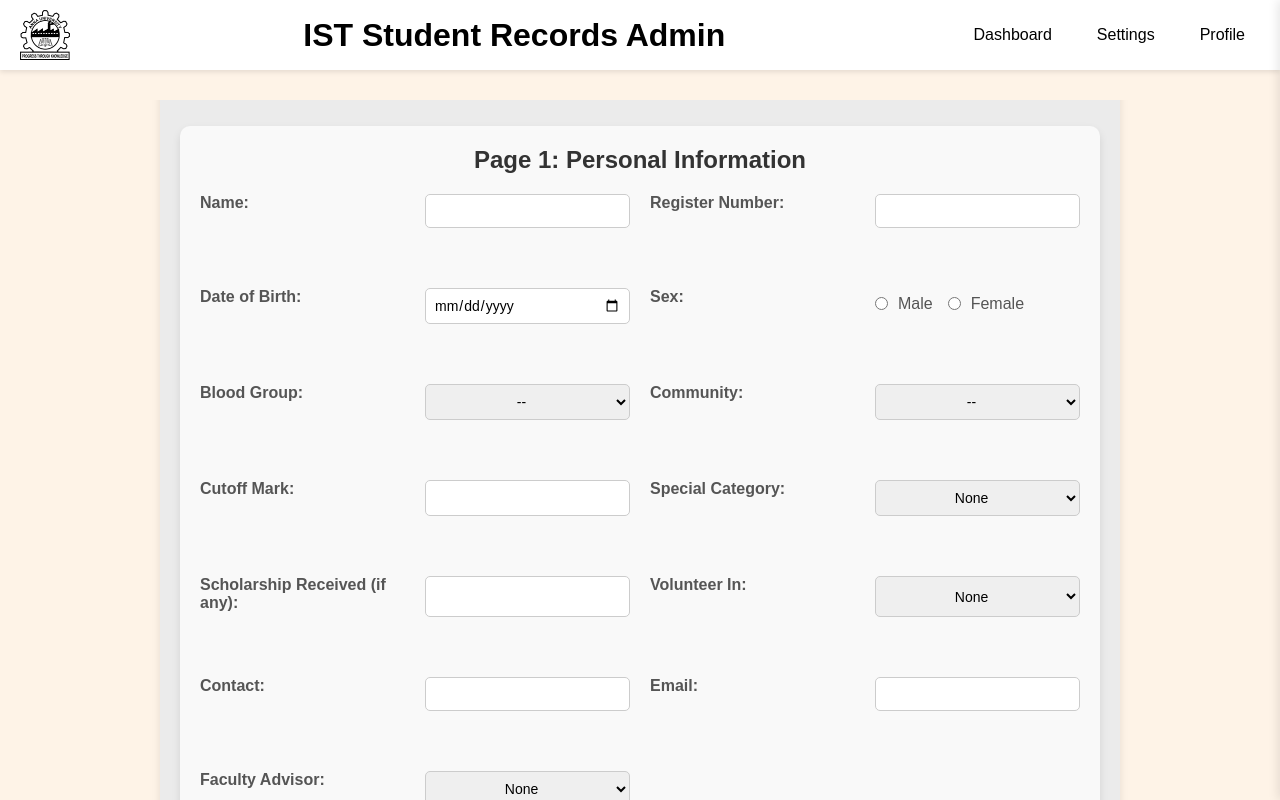
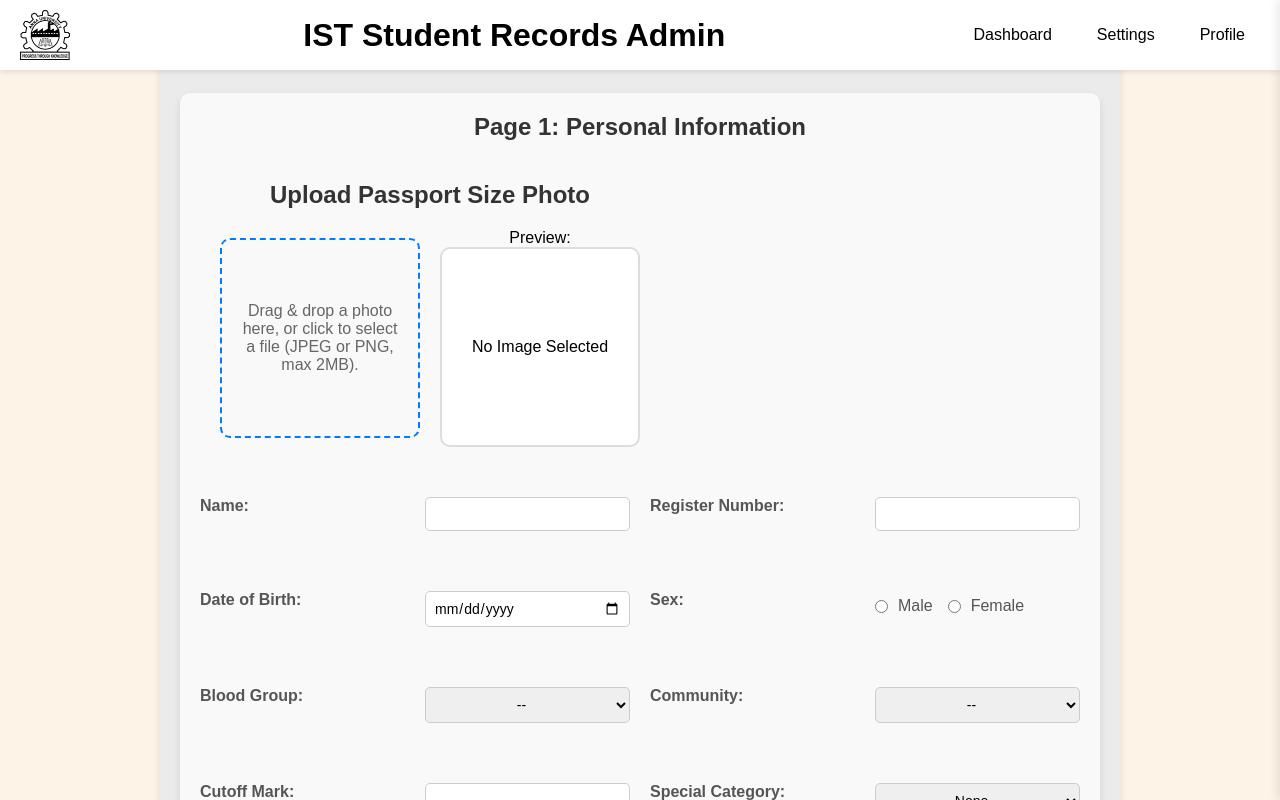
Before and after one commit to Ashishprakashp/srms, a React (Create React App) app: page / in a window 1280 px wide. Built offline with nearby package versions, Linux system fonts and the light colour scheme.

Commit message:
Feb3 15:45

```diff
--- a/package.json
+++ b/package.json
@@ -8,6 +8,7 @@
     "lucide-react": "^0.474.0",
     "react": "^19.0.0",
     "react-dom": "^19.0.0",
+    "react-dropzone": "^14.3.5",
     "react-router-dom": "^7.1.5",
     "react-scripts": "5.0.1",
     "web-vitals": "^4.2.4"
--- a/src/Page1.css
+++ b/src/Page1.css
@@ -1,10 +1,11 @@
 body{
-    margin-top: 100px;
-    padding-top: 50px;
+
+    padding-top: 150px;
 
 }
 /* Page1.css */
 .page1-container {
+
     max-width: 100vw;
     margin-top: 150px;
     /* margin-bottom:150px; */
@@ -12,8 +13,8 @@ body{
     background-color: #f9f9f9;
     border-radius: 10px;
     box-shadow: 0 4px 8px rgba(0, 0, 0, 0.1);
-    /* overflow-y: auto; */
-    max-height: 90vh;
+    /* overflow-y: scroll; */
+    /* max-height: 100vh; */
   }
 
   .page1-container h2 {
@@ -168,3 +169,57 @@ body{
 .experience-table button:hover {
     background-color: #c82333;
 }
+
+/* Styling for the file upload container */
+.file-upload-container {
+  display: flex;
+  align-items: center;  /* Ensures vertical alignment */
+  gap: 10px;  /* Adds space between text and input */
+}
+
+/* Hide the default file input */
+.file-input {
+  display: none;
+}
+
+/* Custom label for file upload button */
+.file-upload-label {
+  display: flex;
+  align-items: center;
+  cursor: pointer;
+  color: white;
+  border-radius: 5px;
+  padding: 10px 15px;
+  transition: 0.3s;
+}
+
+/* Icon styling */
+.upload-icon {
+  width: 70px; /* Adjust size as needed */
+  margin-right: 10px; /* Space between the icon and text */
+}
+
+fieldset{
+  padding: 20px 50px;
+  border-color: #409cffb6;
+  border-radius: 5px;
+  margin-bottom: 50px;
+}
+
+legend{
+    display: block;
+    font-weight: bold;
+    margin-bottom: 5px;
+    color: #000000;
+}
+
+.signature{
+  display: flex;
+  font-size: 24px;
+  font-weight: bold;
+  color: #333;
+  justify-content: center;
+}
+input[type="checkbox"]{
+  transform: scale(2);
+}
--- a/src/Page1.js
+++ b/src/Page1.js
@@ -1,12 +1,26 @@
 import React from 'react';
 import './Page1.css'; // Import the external CSS file
+import Folder from "./res/folder.png";
+import PassportPhotoUpload from './PassportPhotoUpload';
 
 const Page1 = ({ formData, setFormData }) => {
+  const [fileName, setFileName] = React.useState('');
+  const handleFileChange = (e) => {
+    const file = e.target.files[0];
+    if (file) {
+        setFileName(file.name);  // Set the selected file name
+    }
+};
   return (
       <div className="page1-container">
         <h2>Page 1: Personal Information</h2>
 
+        <div className='form-group'>
+        <PassportPhotoUpload/>
+        </div>
+
         <div className="form-group">
+
           <label>Name:</label>
           <input
             type="text"
--- a/src/Page4.js
+++ b/src/Page4.js
@@ -59,22 +59,28 @@ const Page4 = ({ formData, setFormData }) => {
           value={formData.entranceRegister || ''}
           onChange={(e) => setFormData({ ...formData, entranceRegister: e.target.value })}
         />
-      </div>
-      <div className="form-group">
         <label>Score:</label>
         <input
           type="number"
           value={formData.entranceScore || ''}
           onChange={(e) => setFormData({ ...formData, entranceScore: e.target.value })}
         />
-      </div>
-      <div className="form-group">
         <label>Year:</label>
         <input
           type="number"
           value={formData.entranceYear || ''}
           onChange={(e) => setFormData({ ...formData, entranceYear: e.target.value })}
         />
+        <label>Scorecard: </label>
+        <input
+        type='file'
+        />
+      </div>
+      <div className="form-group">
+
+      </div>
+      <div className="form-group">
+
       </div>
 
       <h2>Previous Work Experience Details</h2>
@@ -96,6 +102,10 @@ const Page4 = ({ formData, setFormData }) => {
           type="number"
           value={newExperience.expYears}
           onChange={(e) => setNewExperience({ ...newExperience, expYears: e.target.value })}
+        />
+        <label>Certificate: </label>
+        <input
+        type='file'
         />
       </div>
       <div className="btn-container">
--- a/src/Page5.js
+++ b/src/Page5.js
@@ -4,40 +4,14 @@ import './Page1.css'
 const Page2 = ({ formData, setFormData }) => {
   return (
     <div className="page1-container">
-      <h2>Page 5: Previous Work Experience (if any)</h2>
+
+      <div className='signature'>
+
+        <input type='checkbox' id='acceptance'/>&nbsp;&nbsp;
+        <label>I hereby accept that all the details and documents produced by me is correct.</label>
+      </div>
 
 
-      <div className="form-group5">
-      <label>Employer Name:</label>
-        <input
-          type="text"
-          value={formData.employerName1}
-          onChange={(e) => setFormData({ ...formData, employerName1: e.target.value })}
-        />
-
-        <label>Role/Designation :</label>
-        <input
-        type="text"
-        value={formData.role1}
-        onChange={(e) => setFormData({ ...formData, role1: e.target.value })}
-        />
-
-        <label>Experience (in Years):</label>
-        <input
-        type="number"
-        value={formData.expYears1}
-        onChange={(e) => setFormData({ ...formData, expYears1: e.target.value })}
-        />
-      </div>
-
-      <div className="btn-container">
-        <button className='nav-button add-button'>Add</button>
-      </div>
-      <div className="form-group">
-
-
-
-      </div>
 
     </div>
   );
--- /dev/null
+++ b/src/PassportPhotoUpload.css
@@ -0,0 +1,56 @@
+.photo-upload-container {
+  max-width: 500px;
+  margin: 0 auto;
+  padding: 20px;
+  text-align: center;
+}
+
+.upload-wrapper {
+  display: flex;
+  align-items: center;
+  justify-content: center;
+  gap: 20px;
+}
+
+.dropzone,
+.image-preview {
+  width: 50%;
+  min-width: 200px; /* Ensures both sections maintain equal size */
+  height: 200px; /* Fixed height for consistency */
+  display: flex;
+  align-items: center;
+  justify-content: center;
+  text-align: center;
+}
+
+.dropzone {
+  border: 2px dashed #007bff;
+  border-radius: 10px;
+  cursor: pointer;
+  background-color: #f9f9f9;
+  padding: 20px;
+}
+
+.dropzone p {
+  margin: 0;
+  color: #666;
+}
+
+.error-message {
+  color: red;
+  margin-top: 10px;
+}
+
+.image-preview {
+  border: 2px solid #ddd;
+  border-radius: 10px;
+  background-color: #fff;
+  overflow: hidden;
+}
+
+.image-preview img {
+  width: 100%;
+  height: 100%;
+  object-fit: cover;
+  border-radius: 5px;
+}
--- /dev/null
+++ b/src/PassportPhotoUpload.js
@@ -0,0 +1,84 @@
+import React, { useState } from "react";
+import { useDropzone } from "react-dropzone";
+import "./PassportPhotoUpload.css";
+
+const PassportPhotoUpload = () => {
+  const [uploadedImage, setUploadedImage] = useState(null);
+  const [error, setError] = useState("");
+
+  // File validation
+  const validateFile = (file) => {
+    const allowedTypes = ["image/jpeg", "image/png", "image/jpg"];
+    const maxSize = 2 * 1024 * 1024; // 2MB
+
+    if (!allowedTypes.includes(file.type)) {
+      setError("Invalid file type. Please upload a JPEG or PNG image.");
+      return false;
+    }
+
+    if (file.size > maxSize) {
+      setError("File size is too large. Maximum size is 2MB.");
+      return false;
+    }
+
+    setError("");
+    return true;
+  };
+
+  // Handle file drop/upload
+  const onDrop = (acceptedFiles) => {
+    if (acceptedFiles.length === 0) {
+      setError("Invalid file. Please upload a valid JPEG or PNG image.");
+      return;
+    }
+
+    const file = acceptedFiles[0];
+
+    if (validateFile(file)) {
+      const reader = new FileReader();
+      reader.onload = () => {
+        setUploadedImage(reader.result);
+      };
+      reader.readAsDataURL(file);
+    }
+  };
+
+  // Configure dropzone
+  const { getRootProps, getInputProps } = useDropzone({
+    onDrop,
+    accept: "image/jpeg, image/png, image/jpg",
+    maxSize: 2 * 1024 * 1024, // 2MB
+    multiple: false, // Allow only one image
+  });
+
+  return (
+    <div className="photo-upload-container">
+      <h2>Upload Passport Size Photo</h2>
+
+      <div className="upload-wrapper">
+        {/* Dropzone Area */}
+        <div className="dropzone" {...getRootProps()}>
+          <input {...getInputProps()} />
+          <p>Drag & drop a photo here, or click to select a file (JPEG or PNG, max 2MB).</p>
+        </div>
+
+        {/* Image Preview */}
+        <div className="image-preview-container">
+          <p className="image-preview-label">Preview:</p>
+          <div className="image-preview">
+            {uploadedImage ? (
+              <img src={uploadedImage} alt="Uploaded Preview" />
+            ) : (
+              <p>No Image Selected</p>
+            )}
+          </div>
+        </div>
+      </div>
+
+      {/* Error Message */}
+      {error && <p className="error-message">{error}</p>}
+    </div>
+  );
+};
+
+export default PassportPhotoUpload;
--- a/src/StudentForm.css
+++ b/src/StudentForm.css
@@ -4,18 +4,21 @@ body{
 }
 /* StudentForm.css */
 .student-form-container {
-    /* padding-top: 80px; Add padding to avoid overlap with the title bar */
+
     width: 75vw;
-    margin-top: 100px;
+    height: auto;
+    margin-top: 300px;
     margin-bottom: 150px;
     padding: 20px;
     background-color: #ebebeb;
     border-radius: 10px;
     box-shadow: 0 4px 8px rgba(0, 0, 0, 0.1);
-    overflow-y:auto;
+    /* overflow-y: scroll; */
   }
 
   .form-content {
+    /* height: auto; */
+    padding-top: 80px;
     display: flex;
     flex-direction: column;
     gap: 20px;
--- a/src/StudentForm.js
+++ b/src/StudentForm.js
@@ -86,10 +86,14 @@ const StudentForm = () => {
   };
 
   return (
+    <div>
+    <AdminTitleBar />
     <div className="student-form-container">
-      <AdminTitleBar />
+
+
+
       <div className="form-content">
-        {renderPage()}
+      {renderPage()}
         <div className="form-navigation">
           {currentPage > 1 && (
             <button className="nav-button prev-button" onClick={prevPage}>
@@ -109,6 +113,7 @@ const StudentForm = () => {
         </div>
       </div>
     </div>
+    </div>
   );
 };
 
```
Also changed, not shown: src/Page3.js (+37 -16 lines), 1 other file (tests, documents, lock files or other folders). Lines whose indentation alone changed are shown as unchanged.
